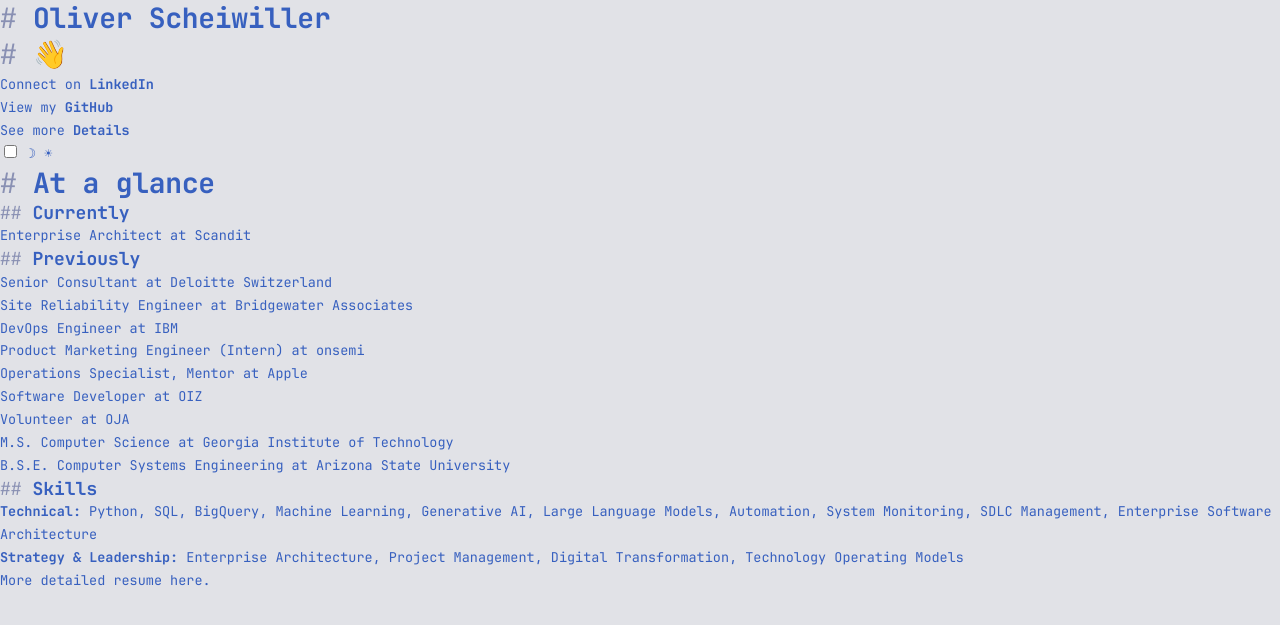
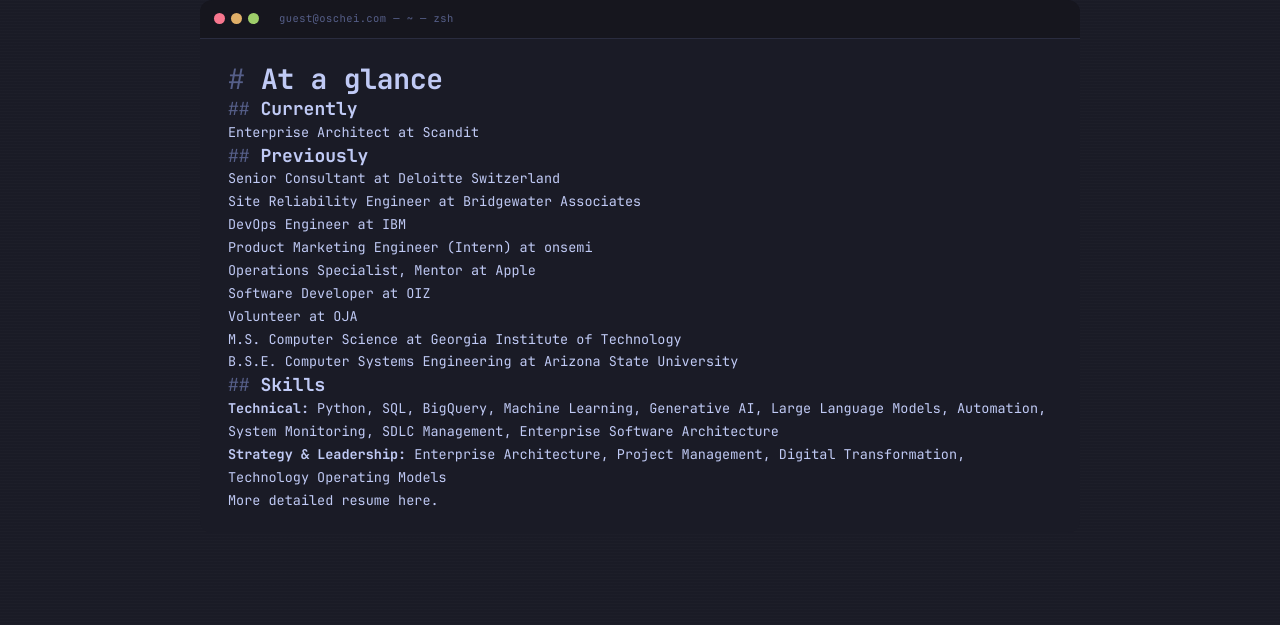
Before and after one commit to oschei/oschei.github.io, a Jekyll site: the page built from index.md, in a window 1280 px wide. Shown: the top 625 px of the page. Built offline with Jekyll 4.4.1, drawn with Linux system fonts in a browser that asks for light colours.

Commit message:
New default layout — terminal chrome wrapper + theme persistence

```diff
--- a/_layouts/default.html
+++ b/_layouts/default.html
@@ -1,56 +1,35 @@
 <!DOCTYPE html>
-<html>
-
+<html lang="{{ site.lang | default: 'en' }}" data-theme="dark">
 <head>
   <meta charset="UTF-8">
-  <meta name="description" content="Personal Website for Oliver Scheiwiller">
-  <meta name="author" content="Oliver Scheiwiller">
   <meta name="viewport" content="width=device-width, initial-scale=1">
+  <meta name="theme-color" content="#1a1b26" media="(prefers-color-scheme: dark)">
+  <meta name="theme-color" content="#e1e2e7" media="(prefers-color-scheme: light)">
 
+  {%- comment -%} SEO + OG handled by jekyll-seo-tag {%- endcomment -%}
   {% seo %}
+
   <link rel="stylesheet" href="{{ '/assets/css/style.css?v=' | append: site.github.build_revision | relative_url }}">
-  {% include head-custom.html %}
+  <link rel="icon" href="/assets/img/favicon.svg" type="image/svg+xml">
+
   <script>
+    // Theme persistence — run before paint to avoid FOUC
     (function () {
-      var t = localStorage.getItem('theme');
-      if (t) document.documentElement.setAttribute('data-theme', t);
+      var t = localStorage.getItem('oschei.theme');
+      if (t === 'dark' || t === 'light') {
+        document.documentElement.setAttribute('data-theme', t);
+      }
     })();
   </script>
+</head>
+<body>
+  <a href="#main" class="skip-link">Skip to content</a>
 
-</head>
-
-<body>
-  <div class="wrapper">
-    <header>
-      <h1><a href="{{ '/'' | absolute_url }}">{{ site.title }}</a></h1>
-
-      {% if site.logo %}
-      <img src="{{site.logo | relative_url}}" alt="Logo" />
-      {% endif %}
-
-      <h1>👋</h1>
-      <p>{{ site.intro }}</p>
-
-      <ul class="downloads">
-        <li><a href="{{ site.linkedin_url }}">Connect on <strong>LinkedIn</strong></a></li>
-        <li><a href="{{ site.github_url }}">View my <strong>GitHub</strong></a></li>
-        <li><a href="{{ site.detailed }}">See more <strong>Details</strong></a></li>
-      </ul>
-      <label class="theme-toggle" aria-label="Toggle dark mode">
-        <input type="checkbox" id="theme-toggle-input" role="switch">
-        <span class="theme-toggle-track">
-          <span class="theme-toggle-moon">☽</span>
-          <span class="theme-toggle-sun">☀</span>
-          <span class="theme-toggle-thumb"></span>
-        </span>
-      </label>
-    </header>
-    <section>
-
+  <div class="term">
+    {% include terminal-chrome.html title=page.term_title %}
+    <main id="main" class="term-body">
       {{ content }}
-
-    </section>
+    </main>
   </div>
 </body>
-
 </html>
```
